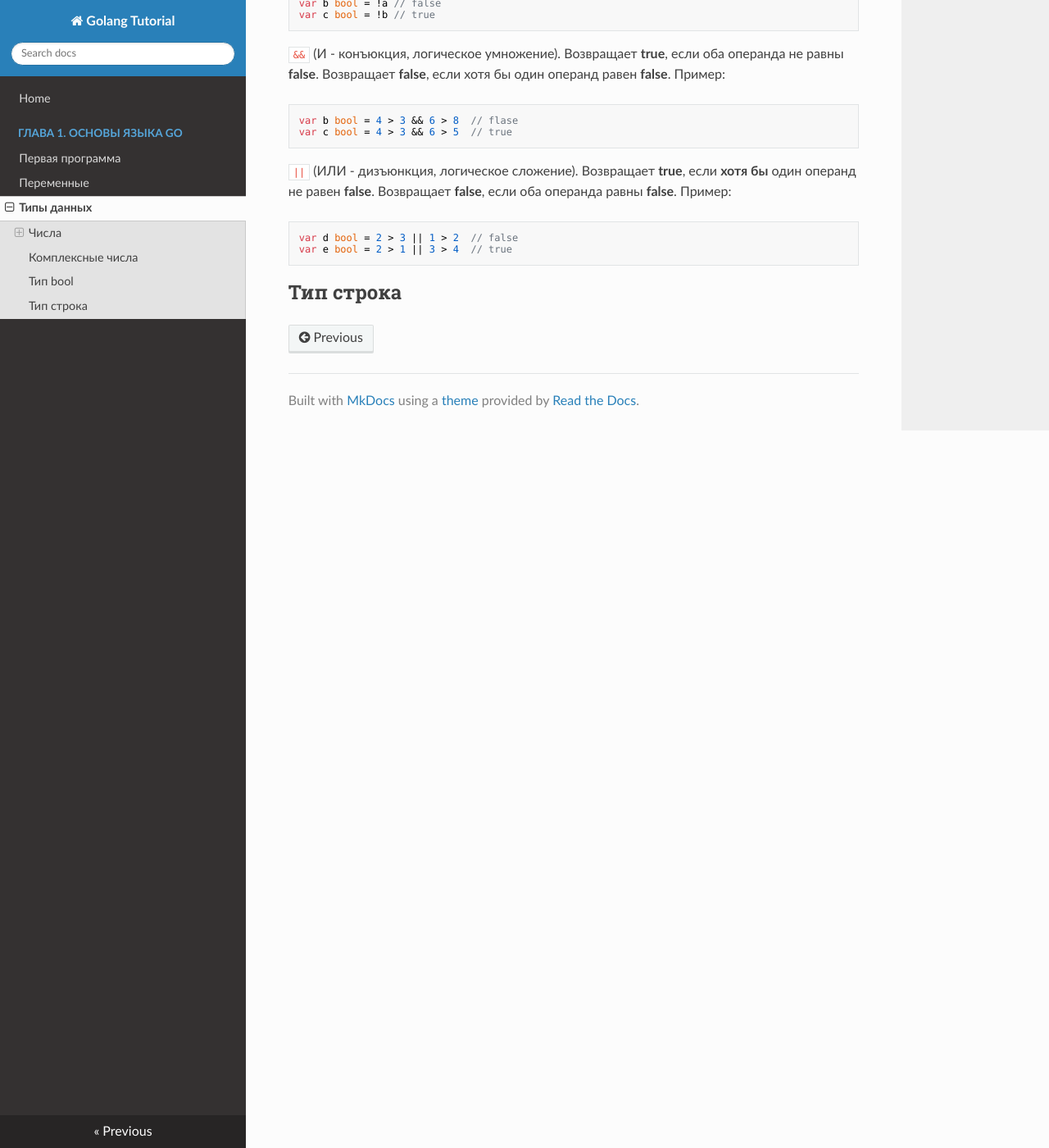
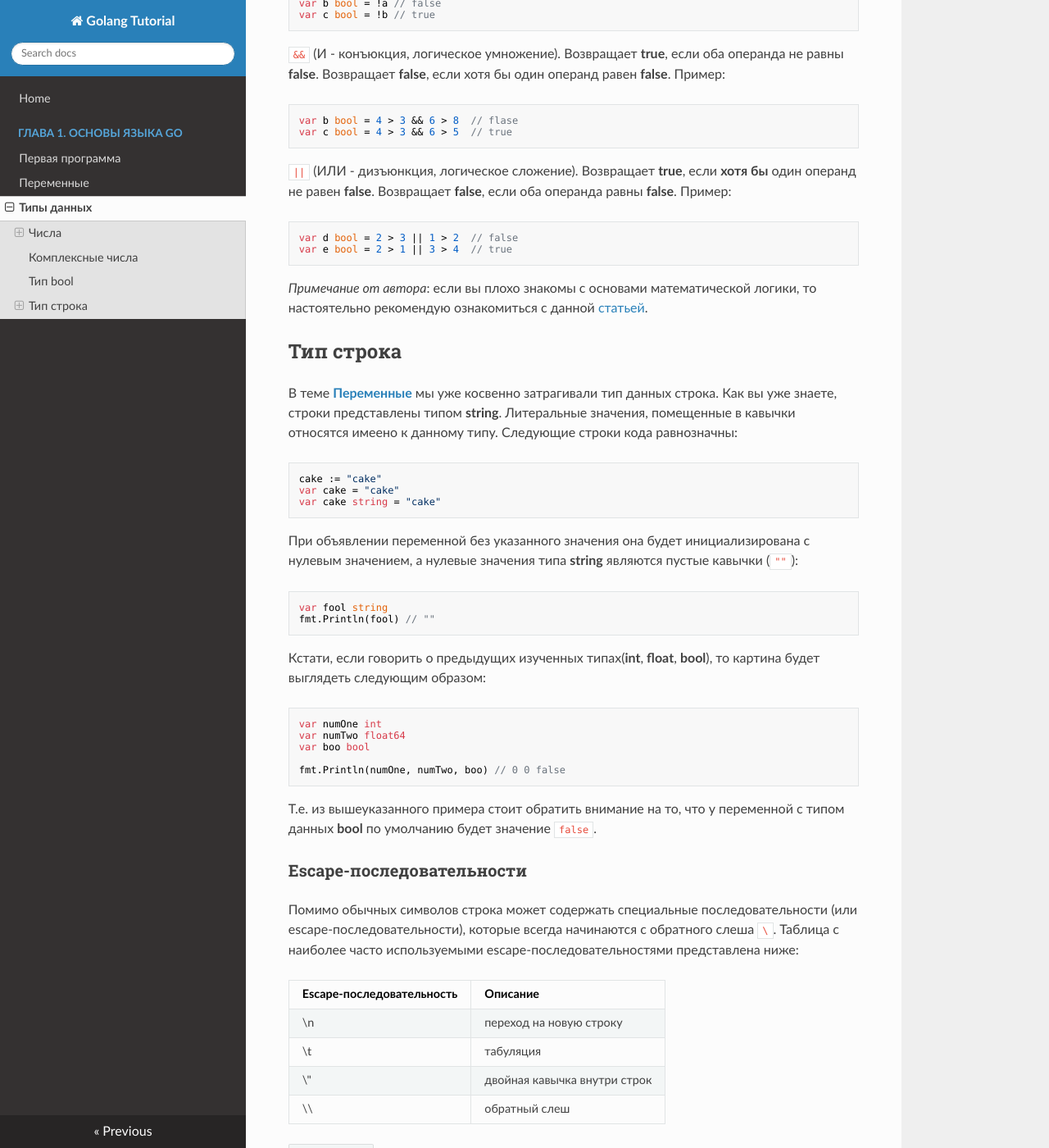
Before and after one commit to GenFPS/GolangTutorial, an MkDocs documentation site: the page built from docs/typeOf.md, in a window 1280 px wide and 1400 px high, scrolled down 3255 px. Shown: the whole window at 82% size. Built offline with MkDocs 1.6.1, drawn with Linux system fonts in a browser that asks for light colours; nearby versions of some CDN libraries; formulas are drawn with MathJax 3.

Commit message:
completed subchapters variabels and types, added new file - arith.md

````diff
--- a/docs/typeOf.md
+++ b/docs/typeOf.md
@@ -130,4 +130,44 @@ var d bool = 2 > 3 || 1 > 2  // false
 var e bool = 2 > 1 || 3 > 4  // true
 ```
 
+_Примечание от автора_: если вы плохо знакомы с основами математической логики, то настоятельно рекомендую ознакомиться с данной [статьей](http://mathprofi.ru/osnovy_matematicheskoj_logiki.html).
+
 ## Тип строка
+
+В теме [**Переменные**](var.md) мы уже косвенно затрагивали тип данных строка. Как вы уже знаете, строки представлены типом **string**. Литеральные значения, помещенные в кавычки относятся имеено к данному типу. Следующие строки кода равнозначны:
+
+```
+cake := "cake"
+var cake = "cake"
+var cake string = "cake"
+```
+
+При объявлении переменной без указанного значения она будет инициализирована с нулевым значением, а нулевые значения типа **string** являются пустые кавычки (`""`):
+
+```
+var fool string
+fmt.Println(fool) // ""
+```
+
+Кстати, если говорить о предыдущих изученных типах(**int**, **float**, **bool**), то картина будет выглядеть следующим образом:
+
+```
+var numOne int
+var numTwo float64
+var boo bool
+
+fmt.Println(numOne, numTwo, boo) // 0 0 false
+```
+
+Т.е. из вышеуказанного примера стоит обратить внимание на то, что у переменной с типом данных **bool** по умолчанию будет значение `false`.
+
+### Escape-последовательности
+
+Помимо обычных символов строка может содержать специальные последовательности (или escape-последовательности), которые всегда начинаются с обратного слеша `\`. Таблица с наиболее часто используемыми escape-последовательностями представлена ниже:
+
+| Escape-последовательность | Описание                     |
+| :------------------------ | :--------------------------- |
+| \n                        | переход на новую строку      |
+| \t                        | табуляция                    |
+| \"                        | двойная кавычка внутри строк |
+| \\\                       | обратный слеш                |
````
Also changed, not shown: docs/arith.md (added, +1 -0 lines), docs/var.md (+22 -0 lines).
